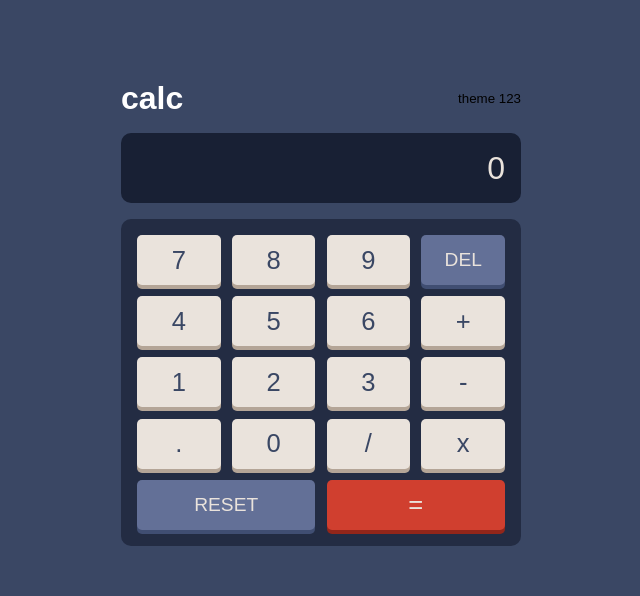
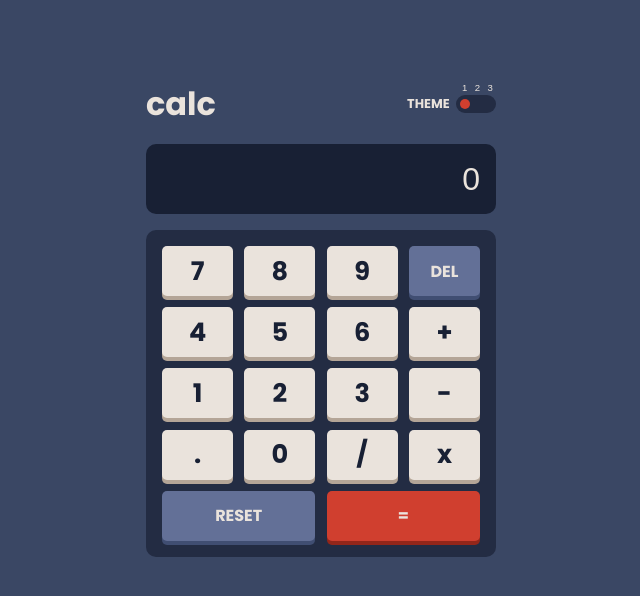
Before and after one commit to geoffreyhach/calculator-app-main, a plain HTML site: page index.html in a window 1280 px wide. Shown: the whole page, without its empty margins (319-959 px from the left). Drawn offline with Linux system fonts and the light colour scheme.

Commit message:
theme toggle

```diff
--- a/app.js
+++ b/app.js
@@ -8,6 +8,17 @@ let operator = null;
 const regex = /ab+c/;
 screen.value = firstValue;
 
+//theme selector
+let themeToggle = document.querySelector('.theme-toggle');
+let body = document.querySelector('body');
+themeToggle.value = 1;
+
+themeToggle.addEventListener('input', () => {
+    let i = themeToggle.value;
+
+    body.classList.remove(...body.classList);
+    body.classList.add(`theme${i}`);
+})
 
 key.forEach(el => el.addEventListener('click', () => {
     pressedKey = el.value;
--- a/index.html
+++ b/index.html
@@ -2,18 +2,24 @@
 <html lang="en">
 <head>
   <meta charset="UTF-8">
-  <meta name="viewport" content="width=device-width, initial-scale=1.0"> <!-- displays site properly based on user's device -->
+  <meta name="viewport" content="width=device-width, initial-scale=1.0">
+  <link rel="preconnect" href="https://fonts.googleapis.com">
+  <link rel="preconnect" href="https://fonts.gstatic.com" crossorigin>
+  <link href="https://fonts.googleapis.com/css2?family=Poppins:wght@700&display=swap" rel="stylesheet">
 
   <link rel="icon" type="image/png" sizes="32x32" href="./images/favicon-32x32.png">
   <link rel="stylesheet" href="style.css">
   <title>Frontend Mentor | Calculator app</title>
 </head>
-<body>
+<body class="theme1">
   <main>
     <div class="calculator">
       <div class="calculator-top-section">
         <h1>calc</h1>
-        <button class="theme-toggle">theme 123<span></button>
+        <div class="toggle-wrapper">
+          <label for="theme-toggle" class="theme-toggle-label">THEME</label>
+          <input type="range" class="theme-toggle" id="theme-toggle" name="theme-toggle" min="1" max="3" step="1" >
+        </div>
 
       </div>
       <input type="text" class="calculator-screen"
--- a/style.css
+++ b/style.css
@@ -4,24 +4,55 @@
     box-sizing: border-box;
 }
 
-@import url('https://fonts.googleapis.com/css2?family=League+Spartan:wght@700&display=swap');
+@import url('https://fonts.googleapis.com/css2?family=Poppins:wght@700&display=swap');
 
-html {
+.theme1 {
     --color-primary : hsl(222, 26%, 31%);
     --color-secondary : hsl(223, 31%, 20%);
+    --color-numbers : hsl(224, 36%, 15%);
     --color-screen : hsl(224, 36%, 15%);
+    --color-screen-text : hsl(30, 25%, 89%);
     --color-number-key : hsl(30, 25%, 89%);
     --color-number-shadow : hsl(28, 16%, 65%);
-    --color-shadow : hsl(224, 28%, 35%);
     --color-function-key : hsl(225, 21%, 49%);
     --color-shadow-function : hsl(224, 28%, 35%);
+    --color-function-text: hsl(30, 25%, 89%);
     --color-equal-key : hsl(6, 63%, 50%);
     --color-equal-shadow : hsl(6, 70%, 34%);
 }
 
+.theme2 {
+    --color-primary : hsl(0, 0%, 90%);
+    --color-secondary :  hsl(0, 5%, 81%);
+    --color-numbers : hsl(60, 10%, 19%);
+    --color-screen : hsl(0, 0%, 93%);
+    --color-screen-text : hsl(60, 10%, 19%);
+    --color-number-key : hsl(45, 7%, 89%);
+    --color-number-shadow : hsl(35, 11%, 61%);
+    --color-function-key : hsl(185, 42%, 37%);
+    --color-shadow-function : hsl(185, 58%, 25%);
+    --color-equal-key : hsl(25, 98%, 40%);
+    --color-equal-shadow : hsl(25, 99%, 27%);
+}
+
+.theme3 {
+    --color-primary : hsl(268, 75%, 9%);
+    --color-secondary :  hsl(268, 71%, 12%);
+    --color-numbers : hsl(52, 100%, 62%);
+    --color-screen : hsl(268, 71%, 12%);
+    --color-screen-text : hsl(52, 100%, 62%);
+    --color-number-key : hsl(268, 47%, 21%);
+    --color-number-shadow : hsl(290, 70%, 36%);
+    --color-function-key : hsl(281, 89%, 26%);
+    --color-shadow-function : hsl(285, 91%, 52%);
+    --color-function-text: hsl(0, 0, 100%);
+    --color-equal-key : hsl(176, 100%, 44%);
+    --color-equal-shadow : hsl(177, 92%, 70%);
+}
+
 body {
     background-color: var(--color-primary);
-    font-family: 'League Spartan', sans-serif;
+    font-family: 'Poppins', sans-serif;
 }
 
 main {
@@ -29,23 +60,72 @@ main {
     display: flex;
     justify-content: center;
     align-items: center;
+
 }
 
 .calculator {
     display: flex;
     flex-direction: column;
-    width : min(70%, 400px);
+    width : min(70%, 350px);
     gap : 1rem;
+
 }
 
 .calculator-top-section {
     display: flex;
     justify-content: space-between;
+    align-items: center;
+}
+
+.toggle-wrapper {
+    display: flex;
+    align-items: center;
+    gap: .4rem
 }
 
 .theme-toggle {
-    background-color: transparent;
+    position: relative;
+    width: 40px;
+    height: 18px;
     border:0;
+    -webkit-appearance: none;
+    background-color: var(--color-secondary);
+    border-radius: 25px;
+    padding: 4px;
+}
+
+.theme-toggle::-webkit-slider-thumb{
+    -webkit-appearance: none;
+    width: 10px;
+    height: 10px;
+    border-radius: 50%;
+    background-color: var(--color-equal-key);
+}
+
+.theme-toggle::-moz-range-thumb {
+    border: none;
+    width: 10px;
+    height: 10px;
+    border-radius: 50%;
+    background-color: var(--color-equal-key);
+
+}
+
+.theme-toggle::after {
+    content: "1 2 3";
+    position: absolute;
+    bottom: 20px;
+    left: 6px;
+    letter-spacing: .15rem;
+    color: var(--color-screen-text);
+    font-size: .6rem;
+}
+
+.theme-toggle-label {
+    font-size: .8rem;
+    color : var(--color-screen-text);
+    justify-self: end;
+
 }
 
 .toggle {
@@ -62,7 +142,7 @@ main {
     border-radius: 10px;
     border: 0px;
     padding: 1rem;
-    color : var( --color-number-key);
+    color : var( --color-screen-text);
     font-size : 2rem;
     text-align: right;
 }
@@ -90,11 +170,13 @@ input[type=number] {
     border: 0px;
     border-radius: 5px;
     font-size: 1.6rem;
-    color: var(--color-primary);
+    color: var(--color-numbers);
     background-color: var(--color-number-key);
     box-shadow: 0px 4px 0px var(--color-number-shadow);
     transition: 45ms ease-in;
     cursor: pointer;
+    font-family: 'Poppins', sans-serif;
+
 }
 
 .key:hover {
@@ -113,14 +195,15 @@ input[type=number] {
 .reset {
     background-color: var(--color-function-key);
     box-shadow: 0px 4px 0px var(--color-shadow-function);
-    color : var(--color-number-key);
-    font-size: 1.2rem;
+    color : var(--color-function-text);
+    font-size: 1rem;
 }
 
 .equal {
     background-color: var(--color-equal-key);
     box-shadow: 0px 4px 0px var(--color-equal-shadow);
     color : var(--color-number-key);
+    font-size: 1rem;
 }
 
 .reset,
@@ -129,5 +212,6 @@ input[type=number] {
 }
 
 h1 {
-    color : rgb(255, 255, 255);
+    font-family: 'Poppins', sans-serif;
+    color : var(--color-screen-text);
 }
```
